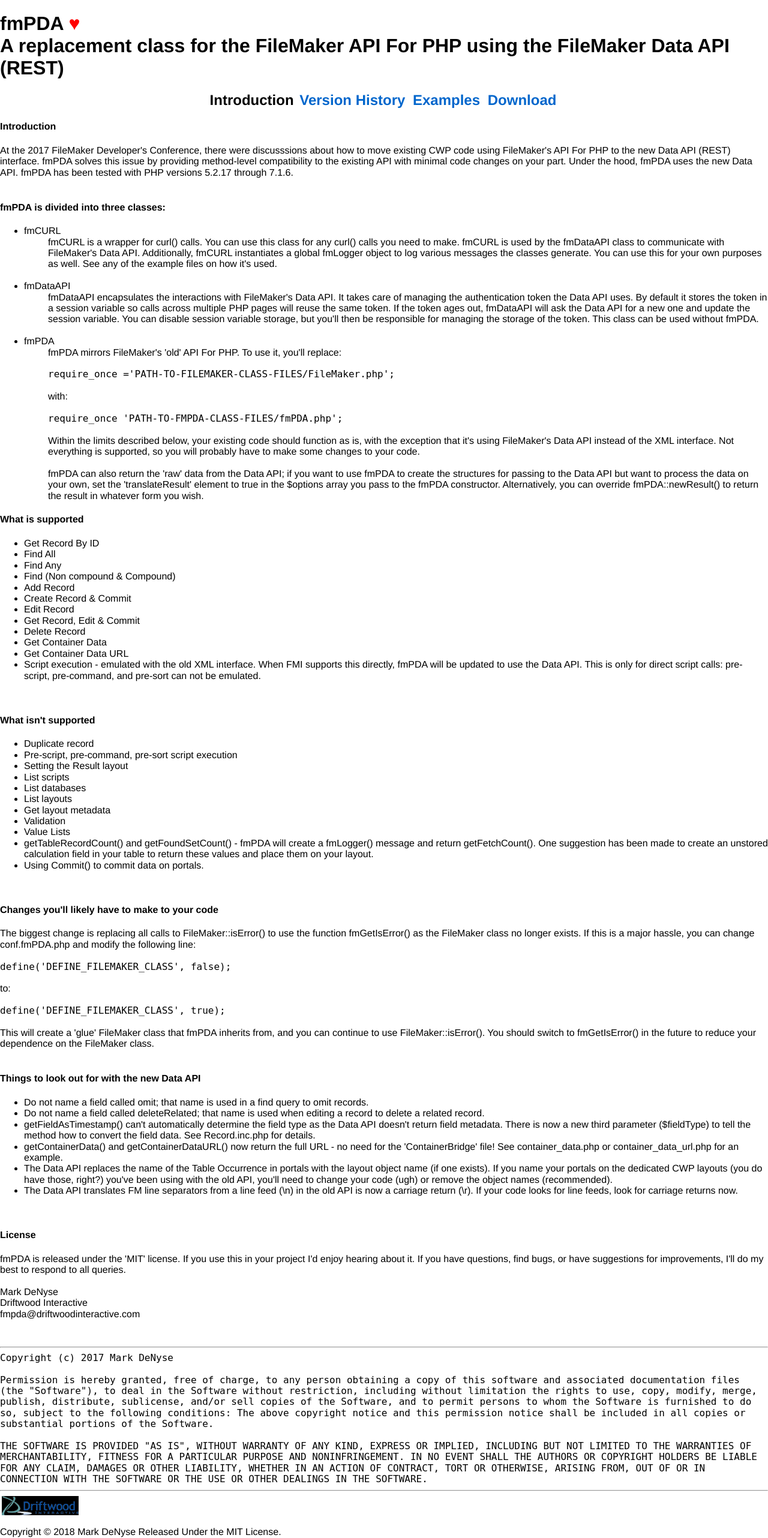
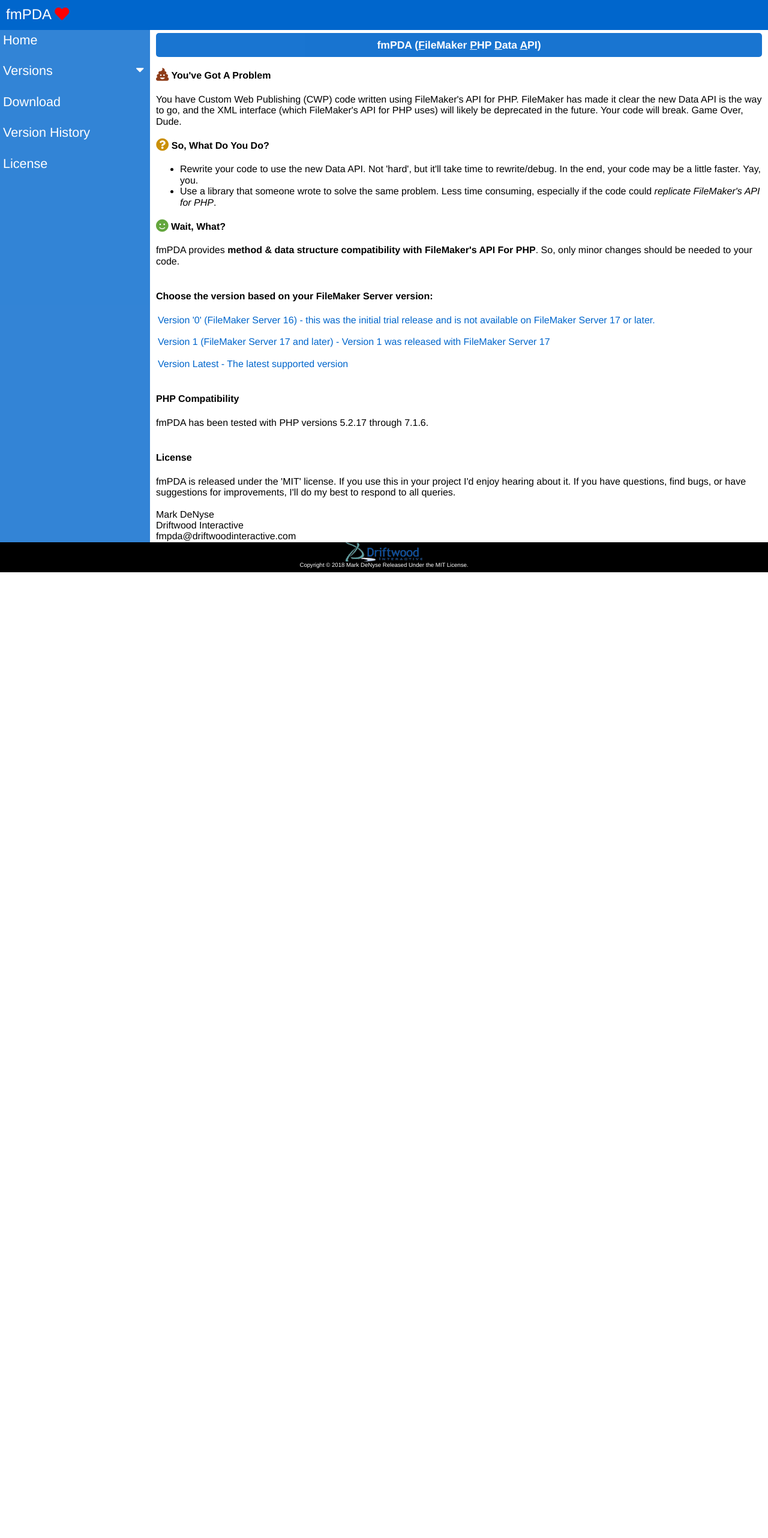
Before and after one commit to driftwoodinteractive/fmPDA, a PHP site: page / in a window 1280 px wide. Shown: the whole page at 60% size. After the commit the page ends 954 px from the top, so only its background shows below. Run offline with PHP 8.4, Linux system fonts and the light colour scheme.

Commit message:
Update ReadMe

```diff
--- a/index.php
+++ b/index.php
@@ -5,7 +5,7 @@
 //
 // *********************************************************************************************************************************
 //
-// Copyright (c) 2017 Mark DeNyse
+// Copyright (c) 2017 - 2018 Mark DeNyse
 //
 // Permission is hereby granted, free of charge, to any person obtaining a copy
 // of this software and associated documentation files (the "Software"), to deal
@@ -34,119 +34,76 @@
       <title>fmPDA &#9829;</title>
       <link href="css/normalize.css" rel="stylesheet" />
       <link href="css/styles.css" rel="stylesheet" />
+      <link href="css/fontawesome-all.min.css" rel="stylesheet" />
+      <link href="css/prism.css" rel="stylesheet" />
+      <script src="js/prism.js"></script>
    </head>
    <body>
 
-      <h1 id="header">
-         fmPDA <span style="color: #ff0000;">&#9829;</span><br>
-         A replacement class for the FileMaker API For PHP using the FileMaker Data API (REST)<br>
-      </h1>
-
-      <h2>
-      <div style="text-align: center;">
-         <span class="link">Introduction</span>
-         <span class="link"><a href="versionhistory.php">Version History</a></span>
-         <span class="link"><a href="examples.php">Examples</a></span>
-         <span class="link"><a href="https://driftwoodinteractive.com/fmpda">Download</a></span>
-      </div>
-      </h2>
-
-      <h4>Introduction</h4>
-      At the 2017 FileMaker Developer's Conference, there were discusssions about how to move existing CWP code using FileMaker's API For PHP to the new Data API (REST) interface. fmPDA solves this issue by providing method-level compatibility to the existing API with minimal code changes on your part. Under the hood, fmPDA uses the new Data API. fmPDA has been tested with PHP versions 5.2.17 through 7.1.6.<br>
-      <br>
-
-      <h4>fmPDA is divided into three classes:</h4>
-      <ul>
-         <li>
-            fmCURL
-            <ul>
-               fmCURL is a wrapper for curl() calls. You can use this class for any curl() calls you need to make. fmCURL is used by the fmDataAPI class to communicate with FileMaker's Data API. Additionally, fmCURL instantiates a global fmLogger object to log various messages the classes generate. You can use this for your own purposes as well. See any of the example files on how it's used.
-            </ul>
-         </li>
-         <br>
-         <li>
-            fmDataAPI
-            <ul>
-               fmDataAPI encapsulates the interactions with FileMaker's Data API. It takes care of managing the authentication token the Data API uses. By default it stores the token in a session variable so calls across multiple PHP pages will reuse the same token. If the token ages out, fmDataAPI will ask the Data API for a new one and update the session variable. You can disable session variable storage, but you'll then be responsible for managing the storage of the token. This class can be used without fmPDA.
-            </ul>
-         </li>
-         <br>
-         <li>
-            fmPDA
-            <ul>
-               fmPDA mirrors FileMaker's 'old' API For PHP. To use it, you'll replace:<br>
-               <br>
-               <code>require_once ='PATH-TO-FILEMAKER-CLASS-FILES/FileMaker.php';</code><br>
-               <br>
-               with:<br>
-               <br>
-               <code>require_once 'PATH-TO-FMPDA-CLASS-FILES/fmPDA.php';</code><br>
-               <br>
-               Within the limits described below, your existing code should function as is, with the exception that it's using FileMaker's Data API instead of the XML interface. Not everything is supported, so you will probably have to make some changes to your code.<br>
-               <br>
-               fmPDA can also return the 'raw' data from the Data API; if you want to use fmPDA to create the structures for passing to the Data API but want to process the data on your own, set the 'translateResult' element to true in the $options array you pass to the fmPDA constructor. Alternatively, you can override fmPDA::newResult() to return the result in whatever form you wish.<br>
-            </ul>
-         </li>
-      </ul>
+      <!-- Always on top: Position Fixed-->
+      <header>
+         fmPDA <span class="fmPDA-heart"><i class="fas fa-heart"></i></span>
+      </header>
 
 
-      <h4>What is supported</h4>
-      <ul>
-         <li>Get Record By ID</li>
-         <li>Find All</li>
-         <li>Find Any</li>
-         <li>Find (Non compound & Compound)</li>
-         <li>Add Record</li>
-         <li>Create Record & Commit</li>
-         <li>Edit Record</li>
-         <li>Get Record, Edit & Commit</li>
-         <li>Delete Record</li>
-         <li>Get Container Data</li>
-         <li>Get Container Data URL</li>
-         <li>Script execution - emulated with the old XML interface. When FMI supports this directly, fmPDA will be updated to use the Data API. This is only for direct script calls: pre-script, pre-command, and pre-sort can not be emulated.</li>
-      </ul>
+      <!-- Fixed size after header-->
+      <div class="content">
+
+         <!-- Always on top. Fixed position, fixed width, relative to content width-->
+         <div class="navigation-left">
+            <div class="navigation-header1"><a href="index.php">Home</a></div>
             <br>
 
 
-      <h4>What isn't supported</h4>
+            <button class="dropdown-btn">
+               <div class="navigation-header1">Versions<i class="fas fa-caret-down"></i></div>
+            </button>
+            <div class="dropdown-container">
+               <a href="v0/index.php"><span class="indent-1">v0</span></a>
+               <a href="v1/index.php?v=1"><span class="indent-1">v1</span></a>
+               <a href="v1/index.php?v=Latest"><span class="indent-1">vLatest</span></a>
+            </div>
+            <br>
+
+            <div class="navigation-header1"><a href="https://driftwoodinteractive.com/fmpda" target="_blank">Download</a></div>
+            <br>
+            <div class="navigation-header1"><a href="versionhistory.php">Version History</a></div>
+            <br>
+            <div class="navigation-header1"><a href="license.php">License</a></div>
+
+         </div>
+
+
+
+          <!-- Scrollable div with main content -->
+         <div class="main">
+
+            <div class="main-header">
+               fmPDA (<u>F</u>ileMaker <u>P</u>HP <u>D</u>ata <u>A</u>PI)<br>
+            </div>
+            <h4><span style="color: #8E3C18;"><i class="fas fa-poo fa-lg"></i></span> You've Got A Problem</h4>
+            You have Custom Web Publishing (CWP) code written using FileMaker's API for PHP. FileMaker has made it clear the new Data API is the way to go, and the XML interface (which FileMaker's API for PHP uses) will likely be deprecated in the future. Your code will break. Game Over, Dude.<br>
+            <h4><span style="color: #CA9008;"><i class="fas fa-question-circle fa-lg"></i></span> So, What Do You Do?</h4>
             <ul>
-         <li>Duplicate record</li>
-         <li>Pre-script, pre-command, pre-sort script execution</li>
-         <li>Setting the Result layout</li>
-         <li>List scripts</li>
-         <li>List databases</li>
-         <li>List layouts</li>
-         <li>Get layout metadata</li>
-         <li>Validation</li>
-         <li>Value Lists</li>
-         <li>getTableRecordCount() and getFoundSetCount() - fmPDA will create a fmLogger() message and return getFetchCount(). One suggestion has been made to create an unstored calculation field in your table to return these values and place them on your layout.</li>
-         <li>Using Commit() to commit data on portals.</li>
+               <li>Rewrite your code to use the new Data API. Not 'hard', but it'll take time to rewrite/debug. In the end, your code may be a little faster. Yay, you.</li>
+               <li>Use a library that someone wrote to solve the same problem. Less time consuming, especially if the code could <i>replicate FileMaker's API for PHP</i>.</li>
             </ul>
+            <h4><span style="color: #63A63D;"><i class="fas fa-smile fa-lg"></i></span> Wait, What?</h4>
+            fmPDA provides <strong>method & data structure compatibility with FileMaker's API For PHP</strong>. So, only minor changes should be needed to your code.<br>
             <br>
 
 
-      <h4>Changes you'll likely have to make to your code</h4>
-      The biggest change is replacing all calls to FileMaker::isError() to use the function fmGetIsError() as the FileMaker class no longer exists. If this is a major hassle, you can change conf.fmPDA.php and modify the following line:<br>
+            <h4>Choose the version based on your FileMaker Server version:</h4>
+            <a href="v0/">Version '0' (FileMaker Server 16) - this was the initial trial release and is not available on FileMaker Server 17 or later.</a><br>
             <br>
-      <code>define('DEFINE_FILEMAKER_CLASS', false);</code><br>
+            <a href="v1/index.php?v=1">Version 1 (FileMaker Server 17 and later) - Version 1 was released with FileMaker Server 17</a><br>
             <br>
-      to:<br>
-      <br>
-      <code>define('DEFINE_FILEMAKER_CLASS', true);</code><br>
-      <br>
-      This will create a 'glue' FileMaker class that fmPDA inherits from, and you can continue to use FileMaker::isError(). You should switch to fmGetIsError() in the future to reduce your dependence on the FileMaker class.<br>
+            <a href="v1/index.php?v=Latest">Version Latest - The latest supported version</a><br>
             <br>
 
 
-      <h4>Things to look out for with the new Data API</h4>
-      <ul>
-         <li>Do not name a field called omit; that name is used in a find query to omit records.</li>
-         <li>Do not name a field called deleteRelated; that name is used when editing a record to delete a related record.</li>
-         <li>getFieldAsTimestamp() can't automatically determine the field type as the Data API doesn't return field metadata. There is now a new third parameter ($fieldType) to tell the method how to convert the field data. See Record.inc.php for details.</li>
-         <li>getContainerData() and getContainerDataURL() now return the full URL - no need for the 'ContainerBridge' file! See container_data.php or container_data_url.php for an example.</li>
-         <li>The Data API replaces the name of the Table Occurrence in portals with the layout object name (if one exists). If you name your portals on the dedicated CWP layouts (you do have those, right?) you've been using with the old API, you'll need to change your code (ugh) or remove the object names (recommended).</li>
-         <li>The Data API translates FM line separators from a line feed (\n) in the old API is now a carriage return (\r). If your code looks for line feeds, look for carriage returns now.</li>
-      </ul>
+            <h4>PHP Compatibility</h4>
+            fmPDA has been tested with PHP versions 5.2.17 through 7.1.6.<br>
             <br>
 
 
@@ -155,34 +112,39 @@
             <br>
 
 
+            Mark DeNyse<br>
+            Driftwood Interactive<br>
+            fmpda@driftwoodinteractive.com<br>
+
+         </div>
+
+      </div>
 
 
 
-      Mark DeNyse<br>
-      Driftwood Interactive<br>
-      fmpda@driftwoodinteractive.com<br>
-      <br>
-      <br>
-      <code>
-      <hr>
-      Copyright (c) 2017 Mark DeNyse<br>
-      <br>
-      Permission is hereby granted, free of charge, to any person obtaining a copy of this software and associated documentation files (the "Software"), to deal in the Software without restriction, including without limitation the rights to use, copy, modify, merge, publish, distribute, sublicense, and/or sell copies of the Software, and to permit persons to whom the Software is furnished to do so, subject to the following conditions:  The above copyright notice and this permission notice shall be included in all copies or substantial portions of the Software.<br>
-      <br>
-      THE SOFTWARE IS PROVIDED "AS IS", WITHOUT WARRANTY OF ANY KIND, EXPRESS OR IMPLIED, INCLUDING BUT NOT LIMITED TO THE WARRANTIES OF MERCHANTABILITY, FITNESS FOR A PARTICULAR PURPOSE AND NONINFRINGEMENT. IN NO EVENT SHALL THE AUTHORS OR COPYRIGHT HOLDERS BE LIABLE FOR ANY CLAIM, DAMAGES OR OTHER LIABILITY, WHETHER IN AN ACTION OF CONTRACT, TORT OR OTHERWISE, ARISING FROM, OUT OF OR IN CONNECTION WITH THE SOFTWARE OR THE USE OR OTHER DEALINGS IN THE SOFTWARE.<br>
-      <hr>
-      </code>
+      <!-- Always at the end of the page -->
+      <footer>
+         <a href="http://www.driftwoodinteractive.com"><img src="img/di.png" height="32" width="128" alt="Driftwood Interactive" style="vertical-align:text-bottom"></a><br>
+         Copyright &copy; <?php echo date('Y'); ?> Mark DeNyse Released Under the MIT License.
+      </footer>
 
+      <script>
+         /* Loop through all dropdown buttons to toggle between hiding and showing its dropdown content - This allows the user to have multiple dropdowns without any conflict */
+         var dropdown = document.getElementsByClassName("dropdown-btn");
+         var i;
 
+         for (i = 0; i < dropdown.length; i++) {
+           dropdown[i].addEventListener("click", function() {
+             this.classList.toggle("active");
+             var dropdownContent = this.nextElementSibling;
+             if (dropdownContent.style.display === "block") {
+               dropdownContent.style.display = "none";
+             } else {
+               dropdownContent.style.display = "block";
+             }
+           });
+         }
+      </script>
 
-
-
-
-
-      <div id="footer">
-         <a href="http://www.driftwoodinteractive.com"><img src="img/di.png" height="32" width="128" alt="Driftwood Interactive" style="vertical-align:text-bottom"></a><br>
-         <br>
-         Copyright &copy; <?php echo date('Y'); ?> Mark DeNyse Released Under the MIT License.
-      </div>
    </body>
 </html>
```
Lines whose indentation alone changed are shown as unchanged.
